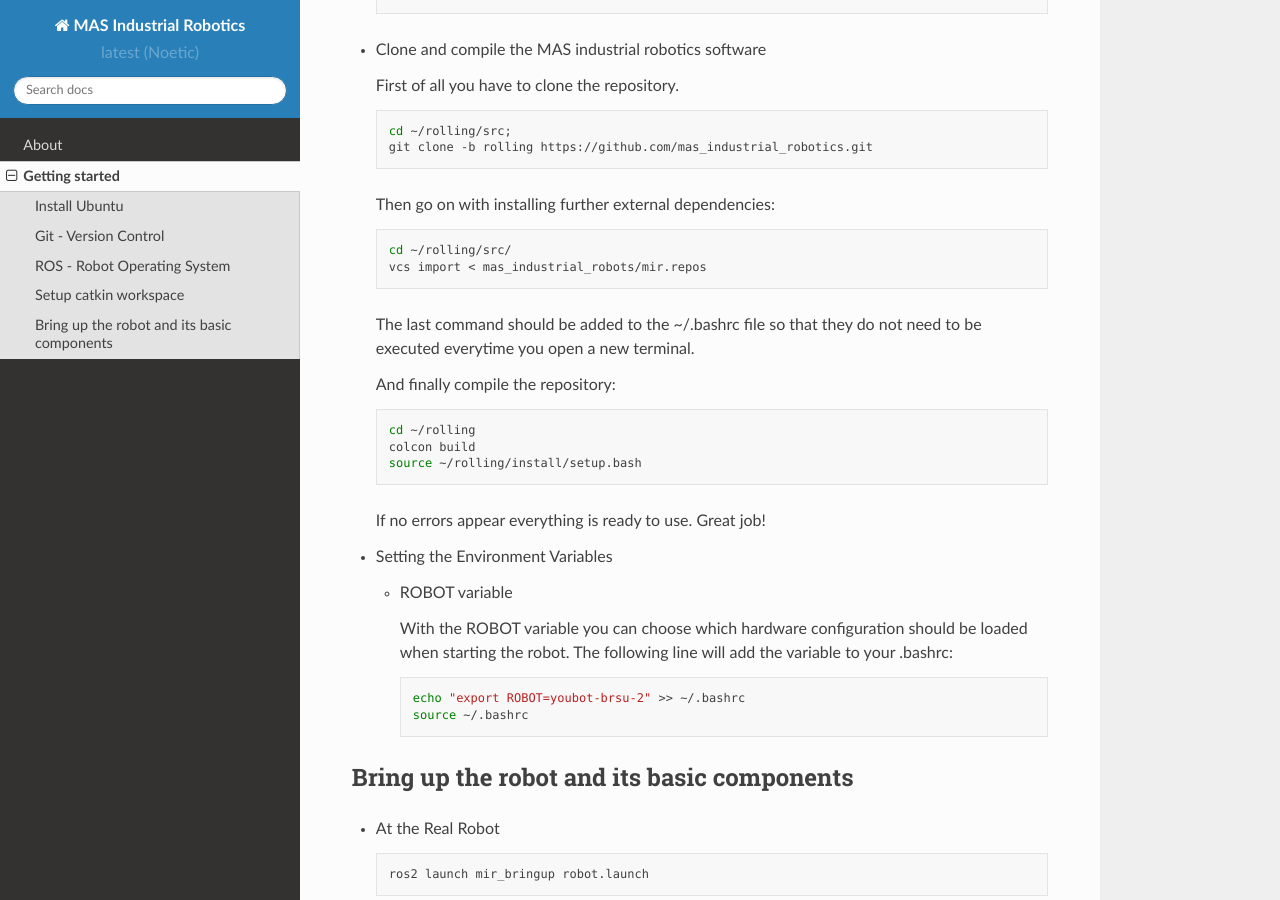
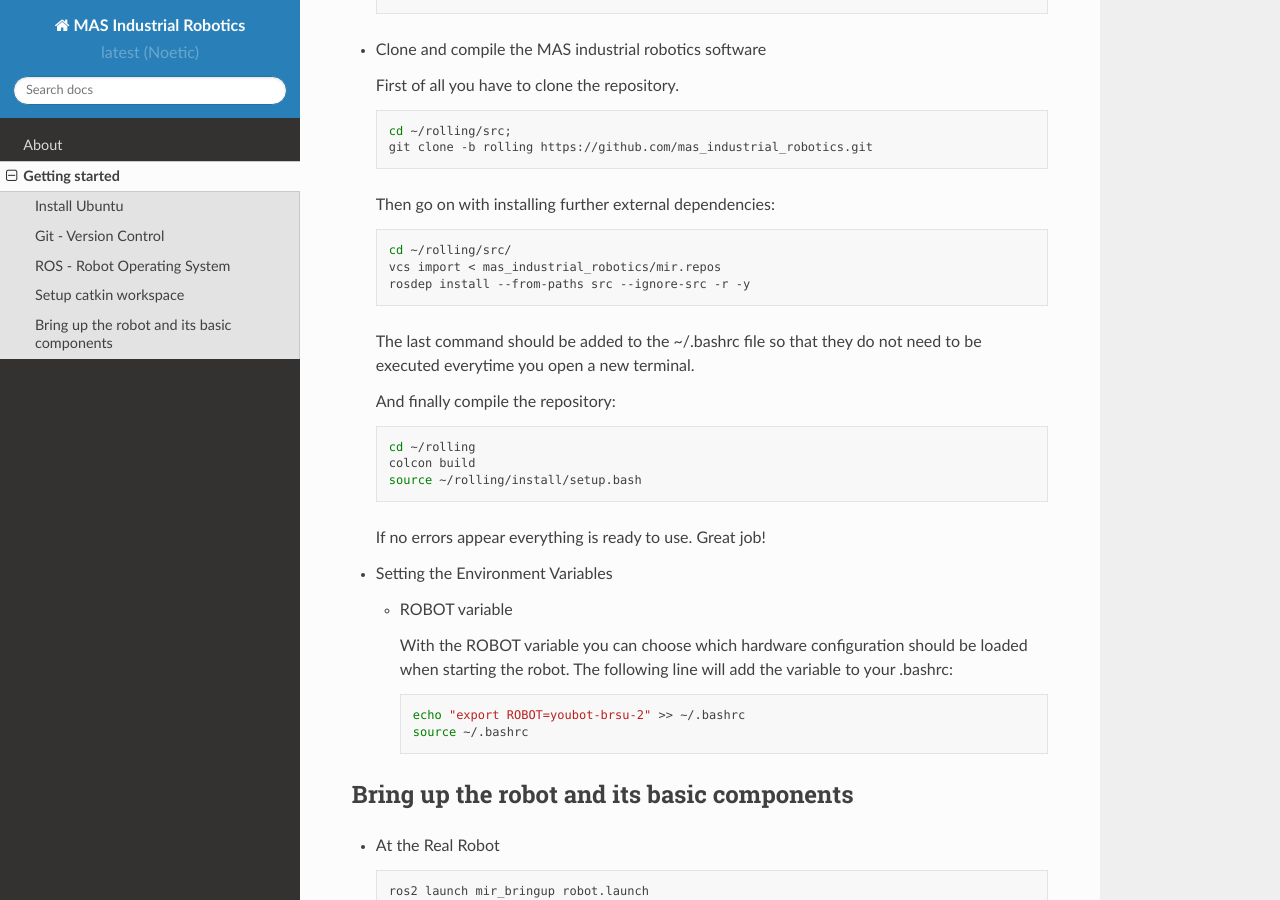
Before and after one commit to b-it-bots/mas_industrial_robotics, a Sphinx documentation site: the page built from docs/source/getting_started.rst, in a window 1280 px wide and 900 px high, scrolled down 1492 px. Built offline with Sphinx 7.4.7 and the Read the Docs theme 2.0.0, drawn with Linux system fonts in a browser that asks for light colours.

Commit message:
fix typo and rosdep install for depencencies

```diff
--- a/docs/source/getting_started.rst
+++ b/docs/source/getting_started.rst
@@ -96,7 +96,8 @@
   .. code-block:: bash
 
     cd ~/rolling/src/
-    vcs import < mas_industrial_robots/mir.repos
+    vcs import < mas_industrial_robotics/mir.repos
+    rosdep install --from-paths src --ignore-src -r -y
 
   The last command should be added to the ~/.bashrc file so that they do not need to be executed everytime you open a new terminal.
 
```
